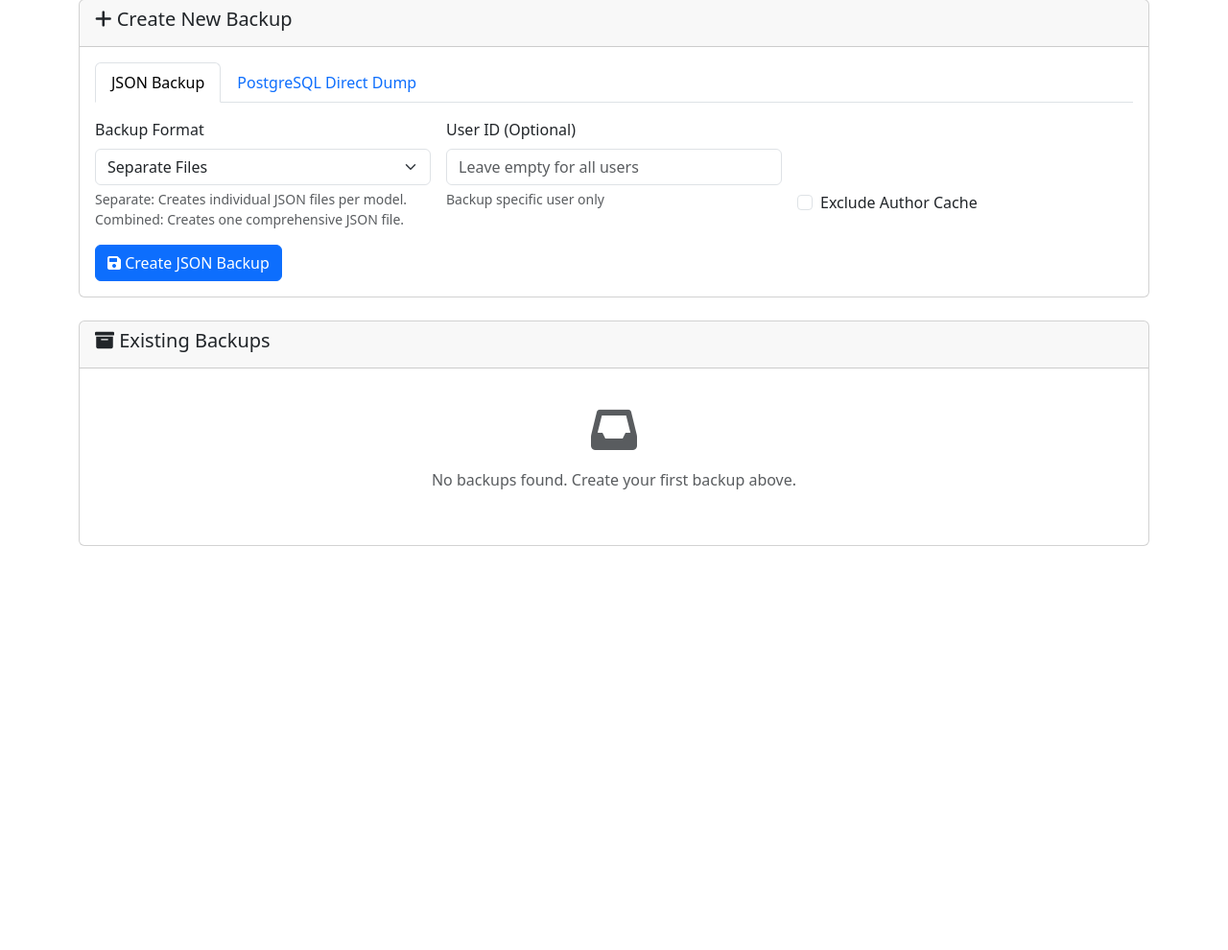
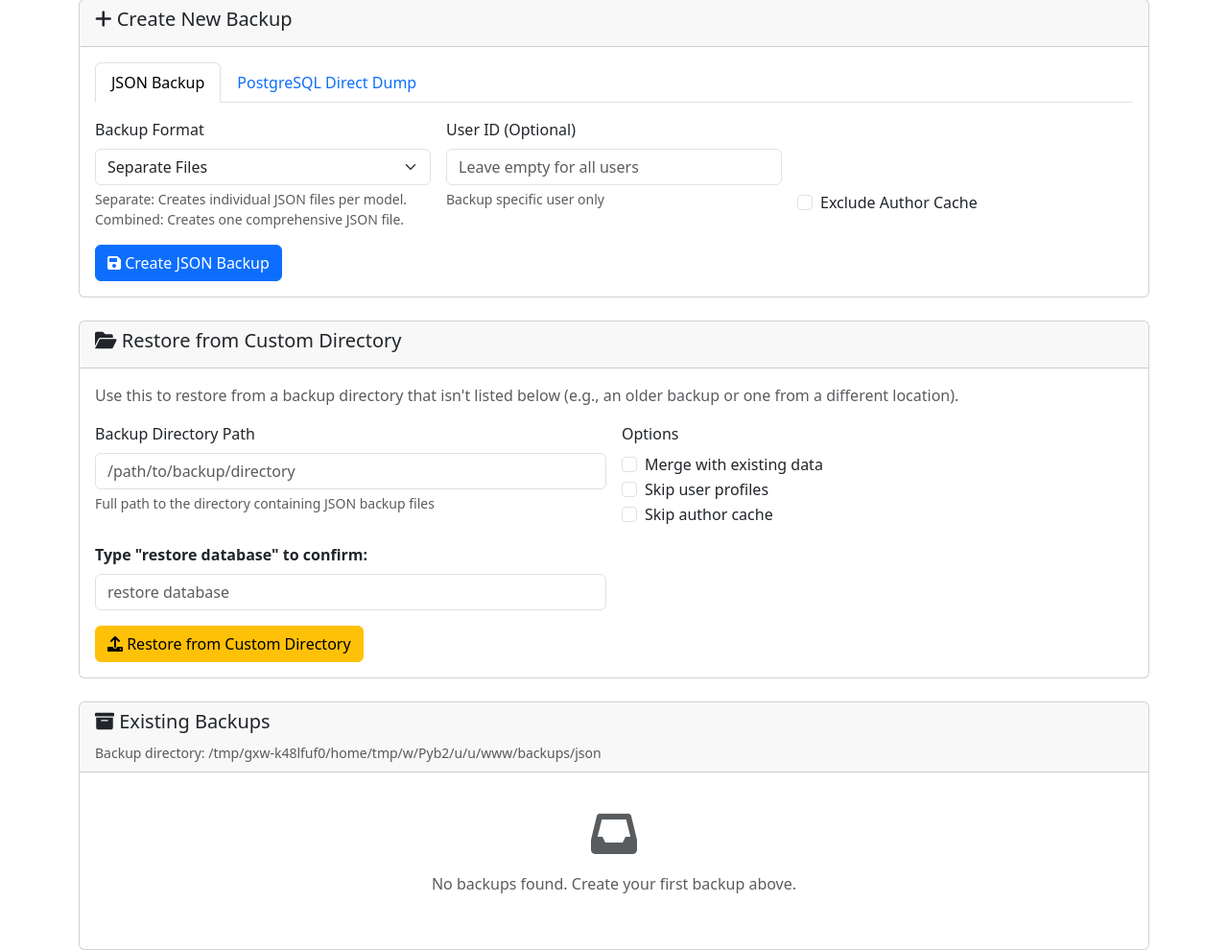
Before and after one commit to poldrack/academicdb, a Django app: page /tools/backup/ in a window 1280 px wide. Shown: the part 143-1133 px from the top of the page at 96% size. Before the commit the page ends 712 px from the top, so only its background shows below. Run offline with Django 4.2, Linux system fonts and the light colour scheme; the visitor is signed in with stand-in values (Sample User, id 1); parts of the project's set-up code (start-up, migrations or seed data) failed here and were passed over.

Commit message:
various previous fixes to publication handling and database backup

```diff
--- a/academic/models.py
+++ b/academic/models.py
@@ -1024,8 +1024,10 @@ class Publication(models.Model):
             # Replace repeated slashes with single slash
             self.doi = re.sub(r'/+', '/', self.doi)
 
-        # Auto-detect preprint status before saving
-        self.detect_preprint_status()
+        # Auto-detect preprint status before saving, but only if publication_type
+        # hasn't been manually edited by the user
+        if not self.manual_edits.get('publication_type', False):
+            self.detect_preprint_status()
         super().save(*args, **kwargs)
 
 
--- a/academic/templates/admin/backup_restore.html
+++ b/academic/templates/admin/backup_restore.html
@@ -140,10 +140,63 @@ python manage.py restore_db backup.sql.gz</code></pre>
             </div>
         </div>
 
+        <!-- Restore from Custom Directory Section -->
+        <div class="card mb-4">
+            <div class="card-header">
+                <h5><i class="fas fa-folder-open"></i> Restore from Custom Directory</h5>
+            </div>
+            <div class="card-body">
+                <p class="text-muted">Use this to restore from a backup directory that isn't listed below (e.g., an older backup or one from a different location).</p>
+                <form method="post" action="{% url 'academic:admin_backup_restore' %}" class="row g-3">
+                    {% csrf_token %}
+                    <div class="col-md-6">
+                        <label for="custom_backup_dir" class="form-label">Backup Directory Path</label>
+                        <input type="text" class="form-control" name="backup_dir" id="custom_backup_dir"
+                               placeholder="/path/to/backup/directory" required>
+                        <div class="form-text">Full path to the directory containing JSON backup files</div>
+                    </div>
+                    <div class="col-md-6">
+                        <label class="form-label">Options</label>
+                        <div class="form-check">
+                            <input class="form-check-input" type="checkbox" name="merge" id="custom_merge">
+                            <label class="form-check-label" for="custom_merge">
+                                Merge with existing data
+                            </label>
+                        </div>
+                        <div class="form-check">
+                            <input class="form-check-input" type="checkbox" name="exclude_users" id="custom_exclude_users">
+                            <label class="form-check-label" for="custom_exclude_users">
+                                Skip user profiles
+                            </label>
+                        </div>
+                        <div class="form-check">
+                            <input class="form-check-input" type="checkbox" name="exclude_cache" id="custom_exclude_cache">
+                            <label class="form-check-label" for="custom_exclude_cache">
+                                Skip author cache
+                            </label>
+                        </div>
+                    </div>
+                    <div class="col-md-6">
+                        <label for="custom_confirmation" class="form-label">
+                            <strong>Type "restore database" to confirm:</strong>
+                        </label>
+                        <input type="text" class="form-control" name="confirmation" id="custom_confirmation"
+                               placeholder="restore database" required>
+                    </div>
+                    <div class="col-12">
+                        <button type="submit" class="btn btn-warning">
+                            <i class="fas fa-upload"></i> Restore from Custom Directory
+                        </button>
+                    </div>
+                </form>
+            </div>
+        </div>
+
         <!-- Existing Backups Section -->
         <div class="card">
             <div class="card-header">
                 <h5><i class="fas fa-archive"></i> Existing Backups</h5>
+                <small class="text-muted">Backup directory: {{ backup_root }}</small>
             </div>
             <div class="card-body">
                 {% if backups %}
--- a/academic/views.py
+++ b/academic/views.py
@@ -1004,12 +1004,27 @@ class FundingListView(LoginRequiredMixin, ListView):
 
     def get_queryset(self):
         """Filter funding to show only those owned by the current user"""
-        return Funding.objects.filter(owner=self.request.user).order_by('-start_date', 'title')
+        queryset = Funding.objects.filter(owner=self.request.user)
+
+        # Handle search
+        search_query = self.request.GET.get('search', '').strip()
+        if search_query:
+            from django.db.models import Q
+            queryset = queryset.filter(
+                Q(title__icontains=search_query) |
+                Q(agency__icontains=search_query) |
+                Q(grant_number__icontains=search_query)
+            )
+
+        return queryset.order_by('-start_date', 'title')
 
     def get_context_data(self, **kwargs):
         context = super().get_context_data(**kwargs)
         context['title'] = 'My Funding'
+        # Show filtered count when searching, total count otherwise
         context['funding_count'] = self.get_queryset().count()
+        context['total_funding_count'] = Funding.objects.filter(owner=self.request.user).count()
+        context['search_query'] = self.request.GET.get('search', '')
         return context
 
 
@@ -1544,7 +1559,7 @@ class AdminPanelView(LoginRequiredMixin, TemplateView):
         }
 
         # Check backup directory status
-        backup_root = Path('/app/backups/json')
+        backup_root = get_backup_root()
         context['backup_stats'] = {
             'backup_dir_exists': backup_root.exists(),
             'backup_count': len(list(backup_root.glob('backup_*'))) if backup_root.exists() else 0,
@@ -1594,6 +1609,20 @@ class AdminPanelView(LoginRequiredMixin, TemplateView):
         return context
 
 
+def get_backup_root():
+    """Get the backup root directory - configurable for local vs Docker"""
+    import os
+    # Check for environment variable first, then fall back to sensible defaults
+    backup_path = os.getenv('BACKUP_DIR')
+    if backup_path:
+        return Path(backup_path)
+    # Check if running in Docker (has /app directory)
+    if Path('/app/backups/json').exists():
+        return Path('/app/backups/json')
+    # Local development - use backups directory relative to project
+    return Path('backups/json')
+
+
 class AdminBackupView(LoginRequiredMixin, TemplateView):
     """
     Admin interface for database backup and restore
@@ -1606,7 +1635,8 @@ class AdminBackupView(LoginRequiredMixin, TemplateView):
         context['title'] = 'Database Backup & Restore'
 
         # List existing backup directories
-        backup_root = Path('/app/backups/json')
+        backup_root = get_backup_root()
+        context['backup_root'] = str(backup_root.absolute())
         backups = []
 
         if backup_root.exists():
@@ -1757,7 +1787,7 @@ class AdminBackupDownloadView(LoginRequiredMixin, View):
 
     def get(self, request, backup_name):
         """Download a backup as zip file"""
-        backup_dir = Path('/app/backups/json') / backup_name
+        backup_dir = get_backup_root() / backup_name
 
         if not backup_dir.exists() or not backup_dir.is_dir():
             messages.error(request, f'Backup {backup_name} not found')
@@ -1785,7 +1815,7 @@ class AdminBackupDeleteView(LoginRequiredMixin, View):
 
     def post(self, request, backup_name):
         """Delete a backup directory"""
-        backup_dir = Path('/app/backups/json') / backup_name
+        backup_dir = get_backup_root() / backup_name
 
         if not backup_dir.exists():
             messages.error(request, f'Backup {backup_name} not found')
@@ -1826,11 +1856,18 @@ class CVView(LoginRequiredMixin, View):
             format_type: 'tex' for LaTeX source, 'pdf' for compiled PDF
         """
         from .cv_renderer import generate_cv_latex, compile_latex_to_pdf
+        from datetime import datetime
 
         user = request.user
         exclude_dois = request.GET.get('exclude_dois', '').split(',') if request.GET.get('exclude_dois') else None
         exclude_preprints = request.GET.get('exclude_preprints', '').lower() in ['true', '1', 'on']
 
+        # Generate filename with full name and date: CV_FirstName_LastName_MM_DD_YYYY
+        first_name = (user.first_name or 'Unknown').replace(' ', '_')
+        last_name = (user.last_name or 'User').replace(' ', '_')
+        date_str = datetime.now().strftime('%m_%d_%Y')
+        cv_filename_base = f"CV_{first_name}_{last_name}_{date_str}"
+
         try:
             # Generate LaTeX content
             latex_content = generate_cv_latex(user, exclude_dois, exclude_preprints)
@@ -1838,7 +1875,7 @@ class CVView(LoginRequiredMixin, View):
             if format_type == 'tex':
                 # Return LaTeX source
                 response = HttpResponse(latex_content, content_type='text/plain')
-                response['Content-Disposition'] = f'attachment; filename="cv_{user.username}.tex"'
+                response['Content-Disposition'] = f'attachment; filename="{cv_filename_base}.tex"'
                 return response
 
             elif format_type == 'pdf':
@@ -1849,7 +1886,7 @@ class CVView(LoginRequiredMixin, View):
                     # Return PDF file
                     with open(compilation_result['pdf_path'], 'rb') as pdf_file:
                         response = HttpResponse(pdf_file.read(), content_type='application/pdf')
-                        response['Content-Disposition'] = f'attachment; filename="cv_{user.username}.pdf"'
+                        response['Content-Disposition'] = f'attachment; filename="{cv_filename_base}.pdf"'
 
                     # Clean up temporary files
                     try:
@@ -1869,7 +1906,7 @@ class CVView(LoginRequiredMixin, View):
 
                     # Still offer the LaTeX file
                     response = HttpResponse(latex_content, content_type='text/plain')
-                    response['Content-Disposition'] = f'attachment; filename="cv_{user.username}.tex"'
+                    response['Content-Disposition'] = f'attachment; filename="{cv_filename_base}.tex"'
                     return response
 
             else:
--- a/academicdb_web/settings/__init__.py
+++ b/academicdb_web/settings/__init__.py
@@ -1 +1,2 @@
 # Settings package initialization
+from .base import *
--- a/academicdb_web/settings/base.py
+++ b/academicdb_web/settings/base.py
@@ -101,7 +101,7 @@ if os.getenv('DATABASE_URL'):
             conn_health_checks=True,
         )
     }
-elif os.getenv('USE_POSTGRES', 'true').lower() == 'true':
+elif os.getenv('USE_POSTGRES', 'false').lower() == 'true':
     DATABASES = {
         'default': {
             'ENGINE': 'django.db.backends.postgresql',
--- a/pyproject.toml
+++ b/pyproject.toml
@@ -14,7 +14,7 @@ dependencies = [
     "scholarly>=1.7.11",
     "crossrefapi>=1.6.0",
     "tomli>=2.2.1",
-    "pybliometrics>=4.1",
+    "pybliometrics==4.4.1",
     "pymongo>=4.10.1",
     "orcid>=1.0.3",
     "tomli-w>=1.1.0",
@@ -31,6 +31,7 @@ dependencies = [
     "python-dotenv>=1.1.0",
     "openpyxl>=3.1.5",
     "dj-database-url>=3.0.1",
+    "gunicorn>=23.0.0",
 ]
 
 [project.scripts]
```
Also changed, not shown: academic/management/commands/restore_data.py (+106 -23 lines), academic/templates/academic/funding_form.html (+6 -21 lines), tests/unit/test_cv_endpoints.py (+1 -1 lines), academic/migrations/0013_add_gin_indexes.py, academic/migrations/0014_add_fulltext_search.py, academic/migrations/0015_professionalactivity_remove_funding_funding_info_gin_and_more.py, academic/migrations/0021_update_search_vector_include_authors.py, 2 other files.
